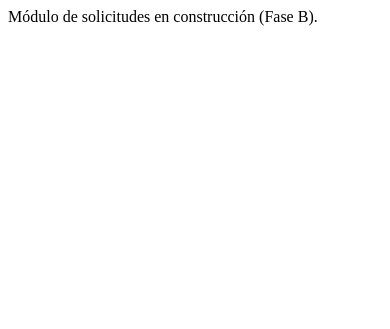
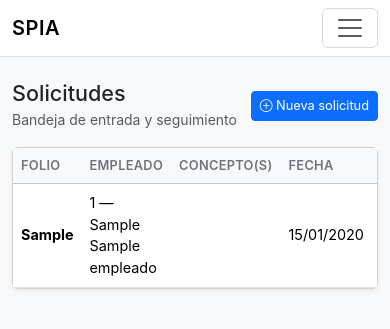
Before and after one commit to CharlyLopezH/spia, a Django app: page /spia/solicitudes/ in a window 390 px wide. Shown: the top 329 px of the page. Run offline with Django 5.2, Linux system fonts and the light colour scheme; tables that the repository leaves empty hold one stand-in row (values such as "Sample post").

Commit message:
SPIA: Fase C completada - formulario de solicitudes, bandeja de entrada y detalle

```diff
--- a/catalogos/models.py
+++ b/catalogos/models.py
@@ -25,6 +25,12 @@ class CatDiasConcepto(models.Model):
     dias_otorgamiento_default = models.IntegerField(
         'Días de otorgamiento por defecto', default=0,
         help_text='Días que se asignan automáticamente al inicio de cada periodo. Si es 0, no se otorga.'
+    )
+
+    max_dias_por_periodo = models.IntegerField(
+        'Máximo de días por periodo', null=True, blank=True,
+        help_text='Límite total que se puede solicitar de este concepto en el año. '
+                  'Dejar vacío para no aplicar límite.'
     )
 
     contabiliza = models.BooleanField(
--- a/solicitudes/models.py
+++ b/solicitudes/models.py
@@ -62,6 +62,12 @@ class Solicitud(models.Model):
         """Suma los días de todos los detalles."""
         return sum(det.dias for det in self.detalles.all())
 
+    def conceptos_involucrados(self):
+        """Devuelve una lista de los conceptos únicos involucrados en la solicitud."""
+        # Usamos un set para evitar duplicados si hay varios días del mismo concepto
+        conceptos = {det.fk_concepto for det in self.detalles.all()}
+        return list(conceptos)
+
 
 class SolicitudDetalle(models.Model):
 
--- a/solicitudes/templates/solicitudes/lista.html
+++ b/solicitudes/templates/solicitudes/lista.html
@@ -1,158 +1,75 @@
 {% extends 'empleados/base.html' %}
 
-{% block title %}Solicitudes - SEPIA{% endblock %}
+{% block title %}Solicitudes - SPIA{% endblock %}
 
 {% block content %}
 <div class="d-flex justify-content-between align-items-center mb-3">
-    <h4 class="mb-0">Solicitudes de permiso</h4>
+    <div>
+        <h4 class="mb-0">Solicitudes</h4>
+        <small class="text-muted">Bandeja de entrada y seguimiento</small>
+    </div>
     <a href="{% url 'solicitudes:crear' %}" class="btn btn-primary btn-sm">
-        + Nueva solicitud
+        <i class="bi bi-plus-circle"></i> Nueva solicitud
     </a>
 </div>
 
-<form method="get" class="mb-3">
-    <div class="row g-2 mb-2">
-        <div class="col">
-            <input type="text" name="q" value="{{ query }}"
-                   class="form-control"
-                   placeholder="Buscar por empleado, jefe, DGA o estado...">
-        </div>
-        <div class="col-auto">
-            <button class="btn btn-outline-secondary">Buscar</button>
-            <a href="{% url 'solicitudes:lista' %}"
-               class="btn btn-outline-danger {% if not query %}disabled{% endif %}"
-               {% if not query %}tabindex="-1" aria-disabled="true"{% endif %}>
-                Limpiar
-            </a>
-        </div>
-    </div>
-    <div class="row">
-        <div class="col-auto">
-            <select name="per_page" class="form-select form-select-sm"
-                    onchange="this.form.submit()" style="min-width: 160px;">
-                {% for opt in per_page_options %}
-                    <option value="{{ opt }}" {% if opt == per_page %}selected{% endif %}>
-                        {{ opt }} por página
-                    </option>
-                {% endfor %}
-            </select>
-        </div>
-    </div>
-</form>
-
+<div class="card shadow-sm">
+    <div class="card-body p-0">
         <div class="table-responsive">
-    <table class="table table-hover align-middle bg-white">
+            <table class="table table-hover align-middle mb-0">
                 <thead class="table-light">
-            <tr>
-                <th>#</th>
+                        <th>Folio</th>
                         <th>Empleado</th>
-                <th>Fecha solicitud</th>
-                <th>Fecha autorización</th>
-                <th>Jefe inmediato</th>
-                <th>DGA</th>
+                        <th>Concepto(s)</th>
+                        <th>Fecha</th>
+                        <th>Días</th>
                         <th>Estado</th>
                         <th class="text-end">Acciones</th>
                     </tr>
                 </thead>
                 <tbody>
-            {% for sol in page_obj %}
+                    {% for sol in solicitudes %}
                     <tr>
-                <td>{{ sol.id }}</td>
+                        <td class="fw-bold">{{ sol.folio }}</td>
                         <td>
-                    {% if sol.fk_empleado %}
-                        {{ sol.fk_empleado.apellidos }} {{ sol.fk_empleado.nombres }}
-                    {% else %}
-                        <span class="text-muted">—</span>
-                    {% endif %}
+                            {{ sol.fk_empleado.codigo }} — {{ sol.fk_empleado.apellidos }} {{ sol.fk_empleado.nombres }}
                         </td>
-                <td>{{ sol.fecha_sol|date:"d/m/Y" }}</td>
-                <td>{{ sol.fecha_aut|date:"d/m/Y"|default:"—" }}</td>
-                <td>{{ sol.jefe_inmediato|default:"—" }}</td>
-                <td>{{ sol.dga|default:"—" }}</td>
                         <td>
-                    {% if sol.estado == 'aprobada' %}
-                        <span class="badge bg-success">{{ sol.get_estado_display }}</span>
-                    {% elif sol.estado == 'rechazada' %}
-                        <span class="badge bg-danger">{{ sol.get_estado_display }}</span>
+                            {% for c in sol.conceptos_involucrados %}
+                                <span class="badge bg-{{ c.color_badge }}">
+                                    {{ c.clave }}
+                                </span>
+                            {% endfor %}
+                        </td>
+                        <td>{{ sol.fecha_solicitud|date:"d/m/Y" }}</td>
+                        <td>{{ sol.dias_totales }}</td>
+                        <td>
+                            {% if sol.estado == 'pendiente' %}
+                                <span class="badge bg-warning text-dark">Pendiente</span>
+                            {% elif sol.estado == 'aprobada' %}
+                                <span class="badge bg-success">Aprobada</span>
+                            {% elif sol.estado == 'aplicada' %}
+                                <span class="badge bg-primary">Aplicada</span>
                             {% elif sol.estado == 'cancelada' %}
-                        <span class="badge bg-secondary">{{ sol.get_estado_display }}</span>
-                    {% else %}
-                        <span class="badge bg-warning text-dark">{{ sol.get_estado_display }}</span>
+                                <span class="badge bg-secondary">Cancelada</span>
                             {% endif %}
                         </td>
                         <td class="text-end">
-                    <a href="{% url 'solicitudes:editar' sol.pk %}"
-                       class="btn btn-sm btn-outline-primary" title="Editar">
-                        <i class="bi bi-pencil"></i>
-                    </a>
-                    <a href="{% url 'solicitudes:eliminar' sol.pk %}"
-                       class="btn btn-sm btn-outline-danger" title="Eliminar">
-                        <i class="bi bi-trash"></i>
+                            <a href="{% url 'solicitudes:detalle' sol.id %}" class="btn btn-sm btn-outline-primary">
+                                Ver detalle
                             </a>
                         </td>
                     </tr>
                     {% empty %}
                     <tr>
-                <td colspan="8" class="text-center text-muted py-4">
-                    No se encontraron solicitudes.
+                        <td colspan="7" class="text-center text-muted py-4">
+                            No hay solicitudes registradas.
                         </td>
                     </tr>
                     {% endfor %}
                 </tbody>
             </table>
         </div>
-
-{% if page_obj.has_other_pages %}
-<nav aria-label="Paginación de solicitudes">
-    <ul class="pagination pagination-sm justify-content-center">
-
-        <li class="page-item {% if not page_obj.has_previous %}disabled{% endif %}">
-            <a class="page-link"
-               href="?page=1&q={{ query }}&per_page={{ per_page }}"
-               aria-label="Primera">&laquo;&laquo;</a>
-        </li>
-
-        <li class="page-item {% if not page_obj.has_previous %}disabled{% endif %}">
-            <a class="page-link"
-               href="?page={{ page_obj.number|add:'-1' }}&q={{ query }}&per_page={{ per_page }}"
-               aria-label="Anterior">&laquo;</a>
-        </li>
-
-        {% for num in page_obj.paginator.page_range %}
-            {% if num == page_obj.number %}
-                <li class="page-item active"><span class="page-link">{{ num }}</span></li>
-            {% elif num > page_obj.number|add:'-3' and num < page_obj.number|add:'3' %}
-                <li class="page-item">
-                    <a class="page-link"
-                       href="?page={{ num }}&q={{ query }}&per_page={{ per_page }}">{{ num }}</a>
-                </li>
-            {% elif num == 1 or num == page_obj.paginator.num_pages %}
-                <li class="page-item">
-                    <a class="page-link"
-                       href="?page={{ num }}&q={{ query }}&per_page={{ per_page }}">{{ num }}</a>
-                </li>
-            {% elif num == page_obj.number|add:'-3' or num == page_obj.number|add:'3' %}
-                <li class="page-item disabled"><span class="page-link">…</span></li>
-            {% endif %}
-        {% endfor %}
-
-        <li class="page-item {% if not page_obj.has_next %}disabled{% endif %}">
-            <a class="page-link"
-               href="?page={{ page_obj.number|add:'1' }}&q={{ query }}&per_page={{ per_page }}"
-               aria-label="Siguiente">&raquo;</a>
-        </li>
-
-        <li class="page-item {% if not page_obj.has_next %}disabled{% endif %}">
-            <a class="page-link"
-               href="?page={{ page_obj.paginator.num_pages }}&q={{ query }}&per_page={{ per_page }}"
-               aria-label="Última">&raquo;&raquo;</a>
-        </li>
-
-    </ul>
-</nav>
-{% endif %}
-
-<p class="text-muted small text-center">
-    Mostrando {{ page_obj.start_index }}–{{ page_obj.end_index }} de {{ page_obj.paginator.count }} registros
-</p>
+    </div>
+</div>
 {% endblock %}
--- a/solicitudes/urls.py
+++ b/solicitudes/urls.py
@@ -4,11 +4,8 @@ from . import views
 
 app_name = 'solicitudes'
 
-def en_construccion(request):
-    return HttpResponse("Módulo de solicitudes en construcción (Fase B).")
-
 urlpatterns = [
-    path('', en_construccion, name='lista'),
     path('', views.lista_solicitudes, name='lista'),
     path('crear/', views.crear_solicitud, name='crear'),
+    path('<int:pk>/', views.detalle_solicitud, name='detalle'),
 ]
--- a/solicitudes/views.py
+++ b/solicitudes/views.py
@@ -41,3 +41,13 @@ def lista_solicitudes(request):
     return render(request, 'solicitudes/lista.html', {
         'solicitudes': Solicitud.objects.all().order_by('-fecha_solicitud')
     })
+
+def detalle_solicitud(request, pk):
+    """
+    Muestra el detalle de una solicitud y permite gestionarla.
+    """
+    solicitud = get_object_or_404(Solicitud, pk=pk)
+
+    return render(request, 'solicitudes/detalle.html', {
+        'solicitud': solicitud,
+    })
```
Also changed, not shown: solicitudes/forms.py (+36 -0 lines), solicitudes/templates/solicitudes/detalle.html (added, +101 -0 lines), catalogos/migrations/0005_catdiasconcepto_max_dias_por_periodo.py (added). Lines whose indentation alone changed are shown as unchanged.
